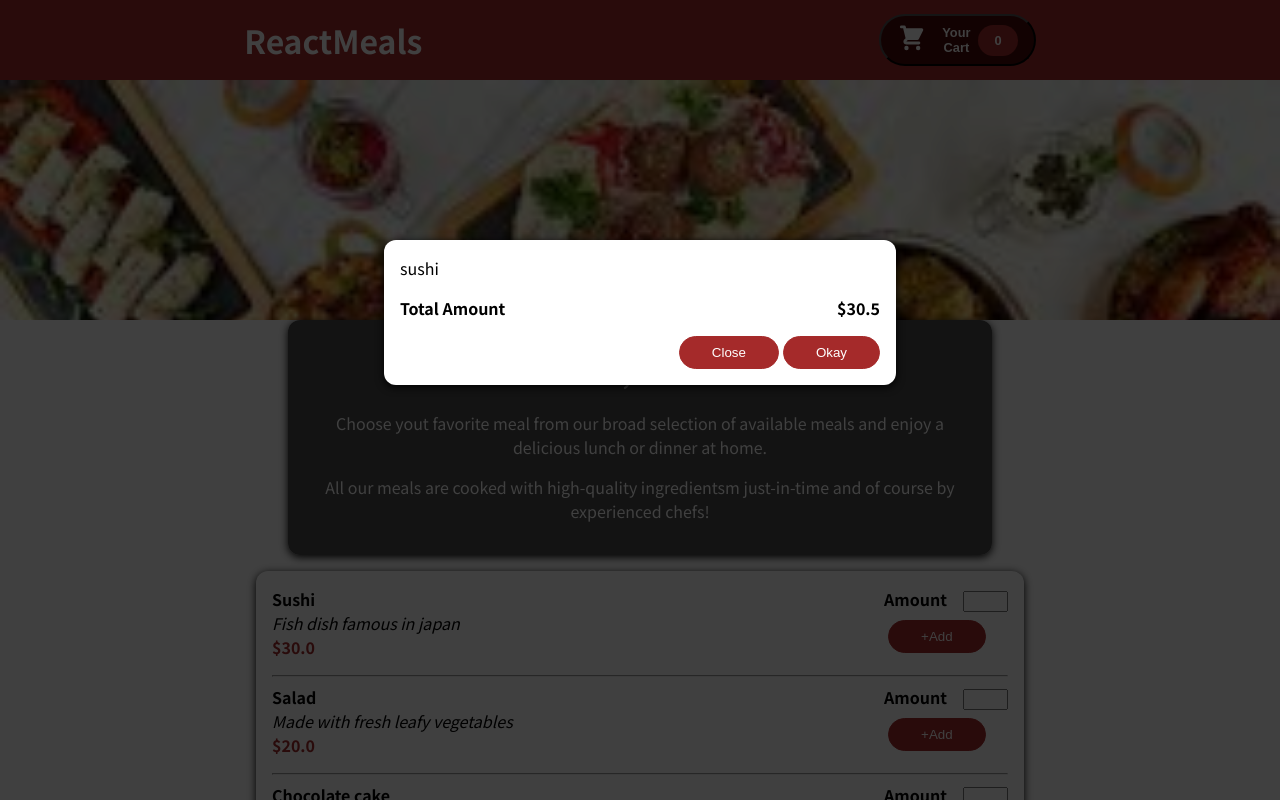
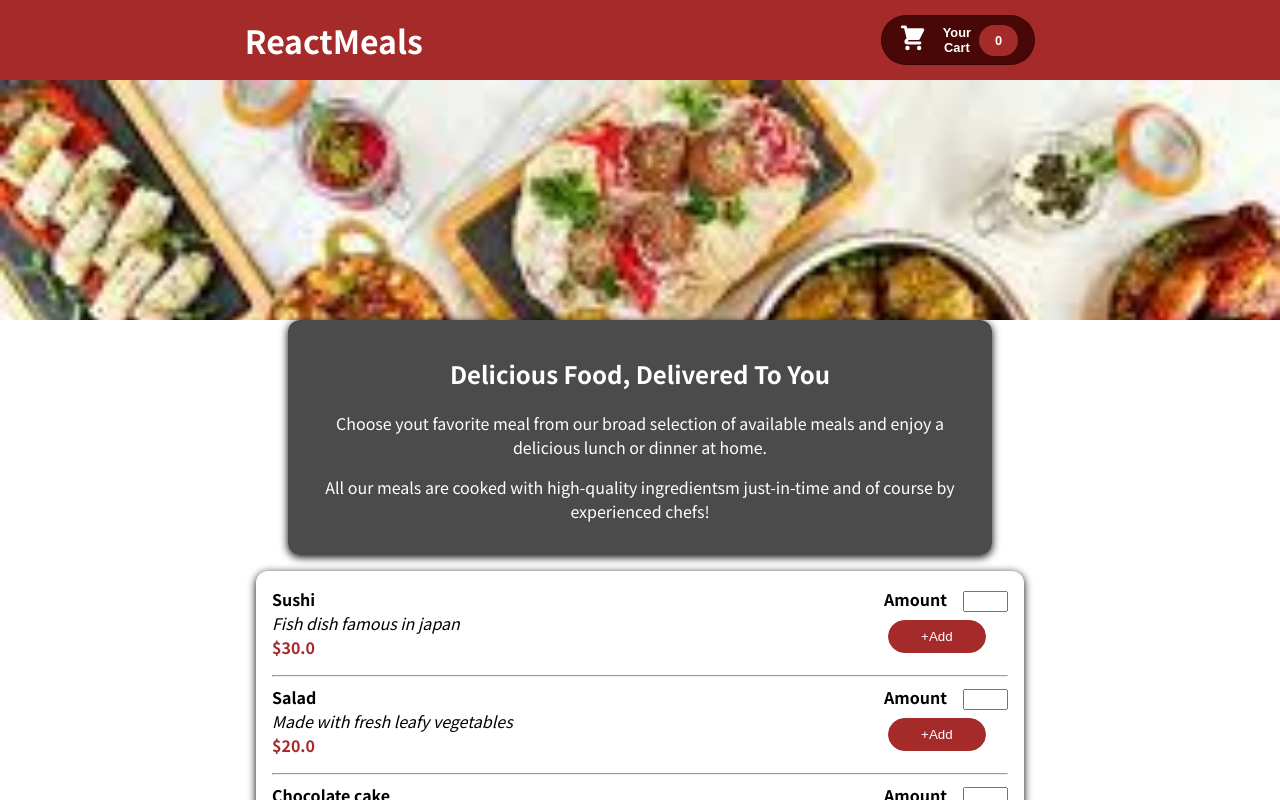
Before and after one commit to srikanth-vanam/Restaurant-frontend-react, a React (Create React App) app: page / in a window 1280 px wide. Shown: the top 800 px of the page. Built offline with nearby package versions, Linux system fonts and the light colour scheme.

Commit message:
added cart open/close functionality

```diff
--- a/src/App.js
+++ b/src/App.js
@@ -1,9 +1,17 @@
+import { useState } from "react";
 import Header from "./Components/Layout/LandingPage/Header";
 import Mealslist from "./Components/Layout/Meals-list/Mealslist";
 import Summary from "./Components/Layout/Summary/Summary";
 import CartModal from "./Components/UI/CartModal";
 
 function App() {
+  const [cartShow,setCartShow]=useState(false);
+  const cartShowHandler=()=>{
+    setCartShow(true);
+  }
+  const cartHideHandler=()=>{
+    setCartShow(false);
+  }
   const mealsArray = [
     {
       title: "Sushi",
@@ -28,8 +36,8 @@ function App() {
   ];
   return (
     <>
-      <CartModal />
-      <Header />
+      {cartShow && <CartModal onConfirm={cartHideHandler}/>}
+      <Header onCartShow={cartShowHandler}/>
       <Summary />
       <Mealslist list={mealsArray} />
     </>
--- a/src/Components/Layout/LandingPage/Header.js
+++ b/src/Components/Layout/LandingPage/Header.js
@@ -1,11 +1,11 @@
 import classes from "./Header.module.css";
 import CartIcon from "../../assets/CartIcon";
-const Header = () => {
+const Header = (props) => {
   return (
     <>
       <header className={classes.outer}>
         <h1>ReactMeals</h1>
-        <button>
+        <button onClick={props.onCartShow}>
           <span className={classes.icon}><CartIcon></CartIcon></span>
           <span>Your Cart</span>
           <span className={classes.count}>0</span>
--- a/src/Components/Layout/LandingPage/Header.module.css
+++ b/src/Components/Layout/LandingPage/Header.module.css
@@ -20,6 +20,7 @@
   flex-direction: row;
   justify-content: space-between;
   align-items: center;
+  border: 1px solid rgba(53, 2, 2, 0.815);
 }
 .outer button .icon {
   width: 100%;
--- a/src/Components/UI/CartModal.js
+++ b/src/Components/UI/CartModal.js
@@ -3,7 +3,7 @@ import Button from "./Button";
 import Card from "./Card";
 import classes from "./CartModal.module.css";
 const Backdrop = (props) => {
-  return <div className={classes.backdrop}></div>;
+  return <div className={classes.backdrop} onClick={props.onConfirm}></div>;
 };
 
 const Overlay = (props) => {
@@ -15,8 +15,8 @@ const Overlay = (props) => {
         <p>{props.total}</p>
       </div>
       <div className={classes.buttons}>
-        <Button>Close</Button>
-        <Button>Okay</Button>
+        <Button onClick={props.onConfirm}>Close</Button>
+        <Button >Order</Button>
       </div>
     </Card>
   );
@@ -25,11 +25,11 @@ const CardModal = (props) => {
   return (
     <>
       {ReactDOM.createPortal(
-        <Backdrop />,
+        <Backdrop onConfirm={props.onConfirm}/>,
         document.getElementById("backdrop-root")
       )}
       {ReactDOM.createPortal(
-        <Overlay title="sushi" total="$30.5" />,
+        <Overlay title="sushi" total="$30.5" onConfirm={props.onConfirm} />,
         document.getElementById("overlay-root")
       )}
     </>
```
